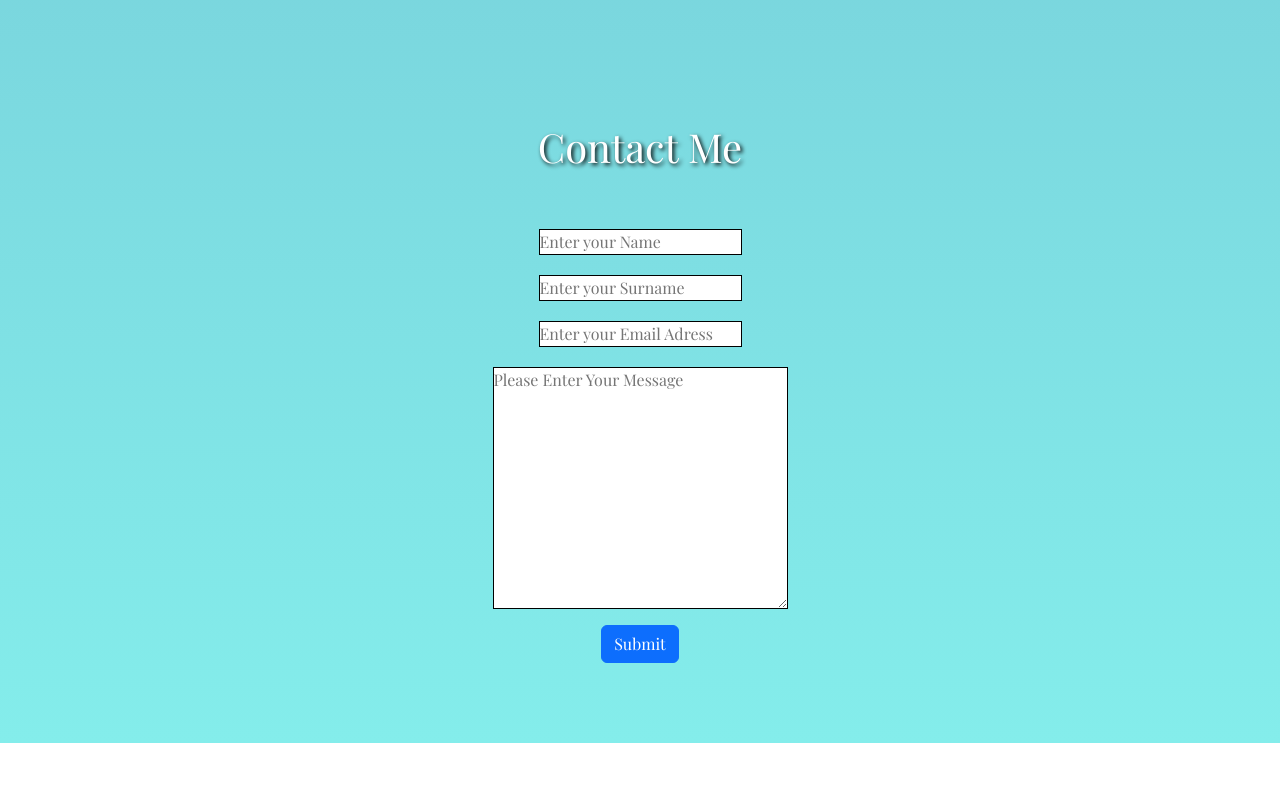
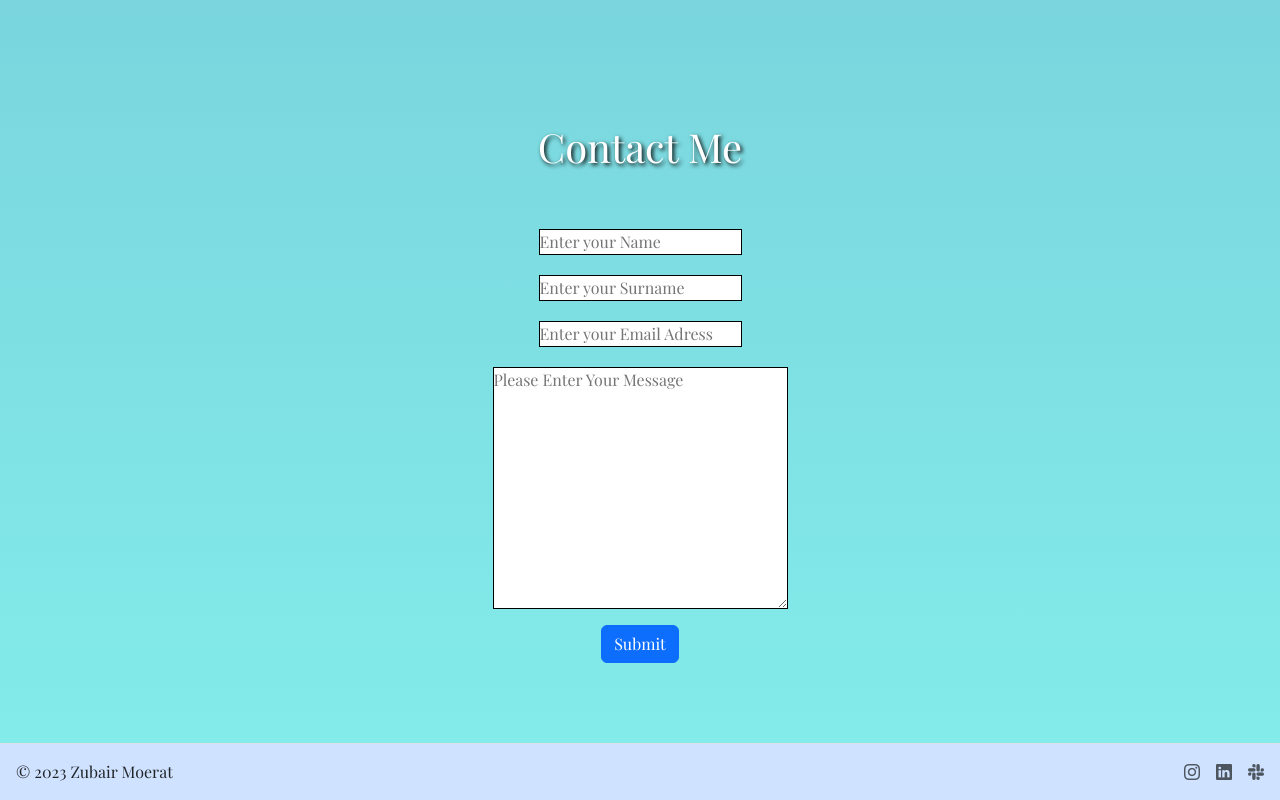
Before and after one commit to zubairmoerat/EOMP, a plain HTML site: page index.html in a window 1280 px wide. Shown: the part 5121-5921 px from the top of the page. Before the commit the page ends 5864 px from the top, so only its background shows below. Drawn offline with nearby package versions, Linux system fonts and the light colour scheme; a web font is replaced by a local one.

Commit message:
footerAdded

```diff
--- a/index.html
+++ b/index.html
@@ -268,7 +268,7 @@
       </div>
     </section>
     <!--contact-->
-     <section class="contact" id="contact">
+    <section class="contact" id="contact">
       <h2>Contact Me</h2>
       <form action="https://formspree.io/f/maygaowg" target="_blank" method="post">
         <div class="contact-form">
@@ -286,8 +286,19 @@
         <div>
             <button class="btn btn-primary" type="submit">Submit</button>
         </div>
-    </form>
-     </section>
+      </form>
+    </section>
+    <!--footer-->
+    <footer class="d-flex flex-wrap justify-content-between align-items-center py-3 border-top bg-primary-subtle">
+      <div class="col-md-4 d-flex align-items-center">
+        <span class="mb-3 mb-md-0 ps-3">© 2023 Zubair Moerat</span>
+      </div>
+      <ul class="nav col-md-4 justify-content-end list-unstyled d-flex">
+        <li class="ms-3"><a class="text-muted" href="#"><i class="bi bi-instagram"></i></a></li>
+        <li class="ms-3"><a class="text-muted" href="#"><i class="bi bi-linkedin"></i></a></li>
+        <li class="ms-3 pe-3"><a class="text-muted" href="#"><i class="bi bi-slack"></i></a></li>
+      </ul>
+    </footer>
     <!--BootstrapScript-->
     <script src="https://cdn.jsdelivr.net/npm/bootstrap@5.3.2/dist/js/bootstrap.bundle.min.js" integrity="sha384-C6RzsynM9kWDrMNeT87bh95OGNyZPhcTNXj1NW7RuBCsyN/o0jlpcV8Qyq46cDfL" crossorigin="anonymous"></script>
 </body>
```
